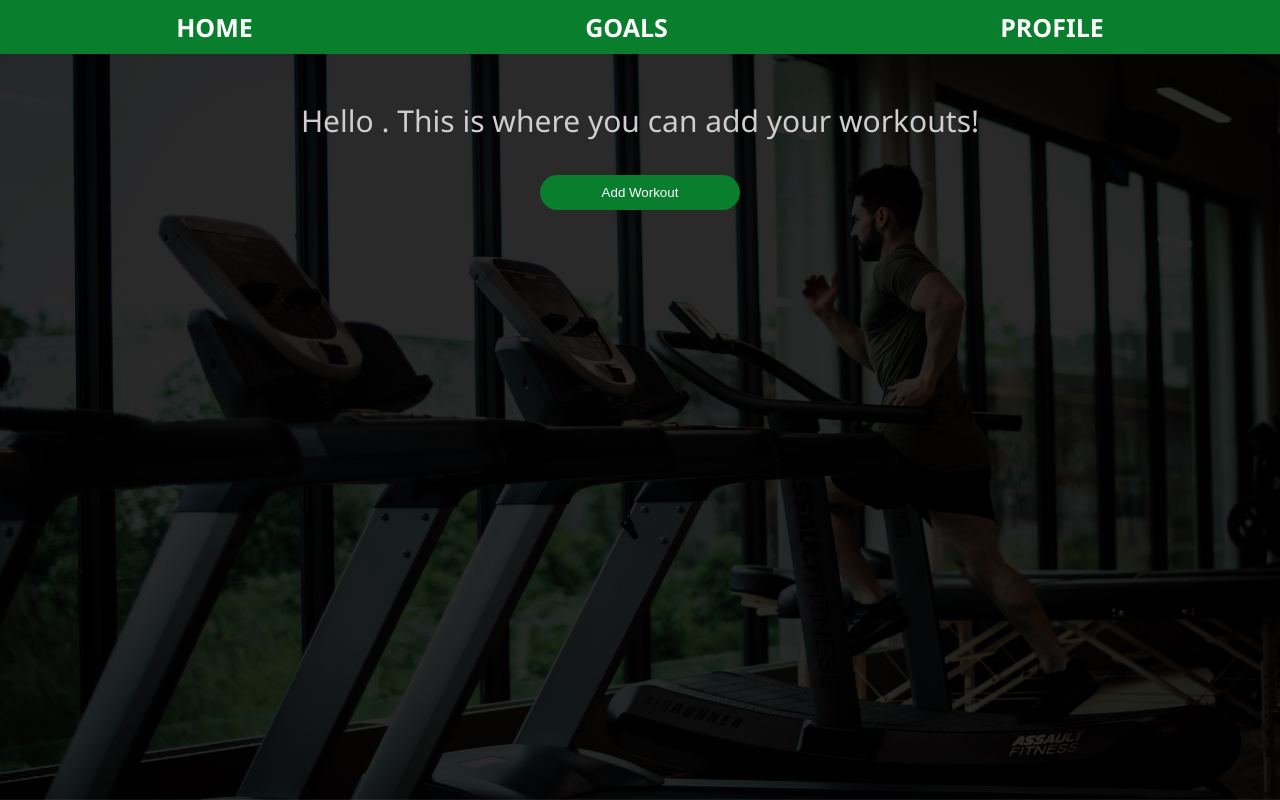
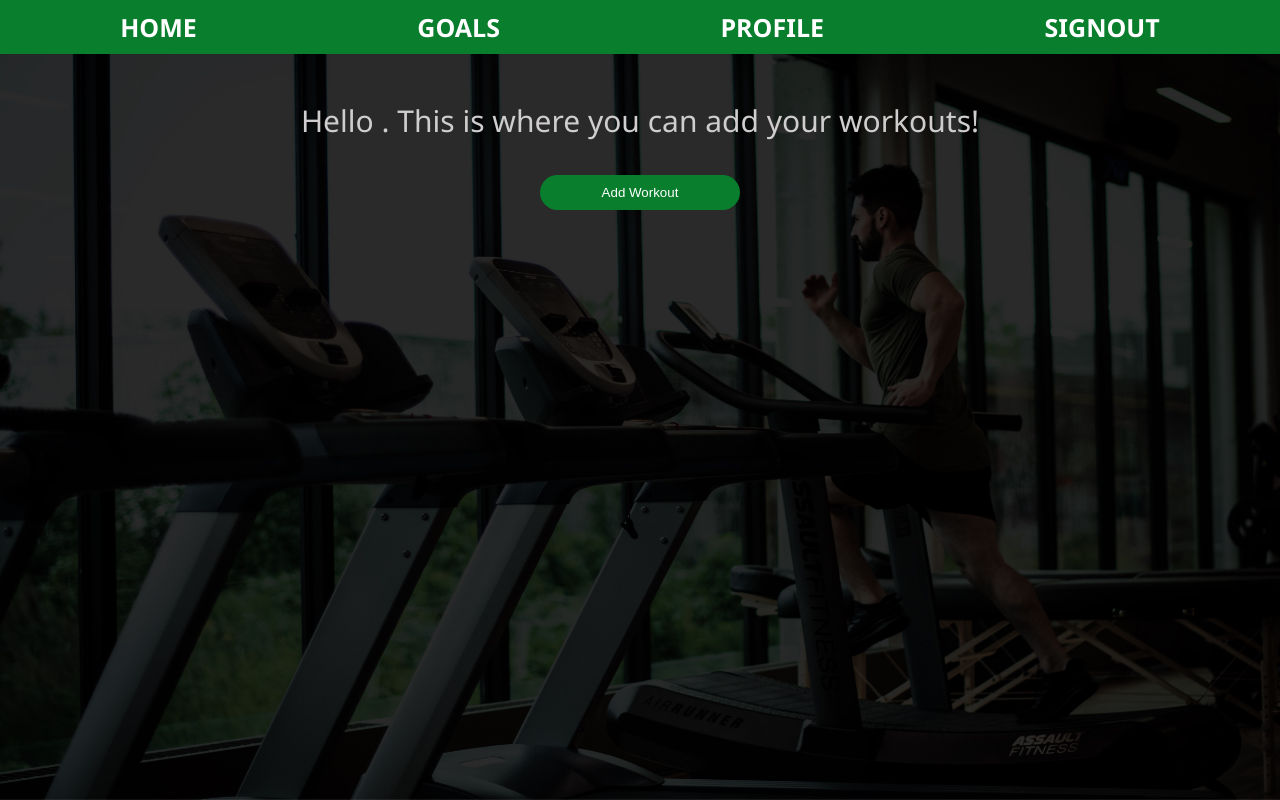
Before and after one commit to steventdn/heal-cpp, a React (Create React App) app: page /goals in a window 1280 px wide. Built offline with nearby package versions, Linux system fonts and the light colour scheme.

Commit message:
Signout button

```diff
--- a/src/App.js
+++ b/src/App.js
@@ -14,7 +14,7 @@ function App() {
   return (
     <div className="App">
       <Routes>
-        <Route path = "/" element={<GetStarted/>}></Route>
+        <Route path = "/getstarted" element={<GetStarted/>}></Route>
         <Route path = "/login" element={<Login/>}></Route>
         <Route path = "/registration" element={<Registration/>}></Route>
         <Route path = "/questionnaire" element={<Questionaire/>}></Route>
--- a/src/pages/goals.js
+++ b/src/pages/goals.js
@@ -132,6 +132,7 @@ function Goals() {
         <Link to="/home" state={{ id: userId }}>HOME</Link>
         <Link to="/goals" state={{ id: userId }}>GOALS</Link>
         <Link to="/profile" state={{ id: userId }}>PROFILE</Link>
+        <Link to="/getstarted">SIGNOUT</Link>
       </div>
 
       <div className="big-text">Hello {userName}. This is where you can add your workouts!</div>
--- a/src/pages/home.js
+++ b/src/pages/home.js
@@ -34,6 +34,7 @@ function Home() {
                 <Link to="/home" state={{ id: userId }}>HOME</Link>
                 <Link to="/goals" state={{ id: userId }}>GOALS</Link>
                 <Link to="/profile" state={{ id: userId }}>PROFILE</Link>
+                <Link to="/getstarted">SIGNOUT</Link>
             </div>
             <h1>Hello {userName} and welcome to the Home page</h1>
         </div>
--- a/src/pages/profile.js
+++ b/src/pages/profile.js
@@ -34,6 +34,7 @@ function Profile() {
         <Link to="/home" state={{ id: userId }}>HOME</Link>
         <Link to="/goals" state={{ id: userId }}>GOALS</Link>
         <Link to="/profile" state={{ id: userId }}>PROFILE</Link>
+        <Link to="/getstarted">SIGNOUT</Link>
       </div>
       {userDetails && (
         <div>
--- a/src/pages/registration.js
+++ b/src/pages/registration.js
@@ -14,6 +14,14 @@ function Registration() {
   const [email, setEmail] = useState('');
   const [password, setPassword] = useState('');
   const [confirmedPassword, setConfirmedPassword] = useState('');
+
+  const handleSignOut = async () => {
+    try {
+      history.push("/");
+    } catch (error) {
+      console.error("Error during sign-out:", error);
+    }
+  };
 
   async function submit(e) {
     e.preventDefault();
```
